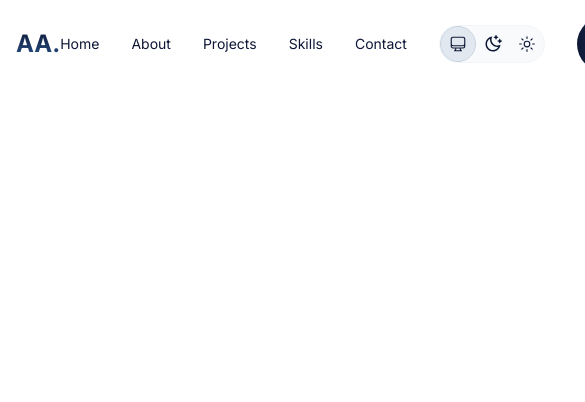
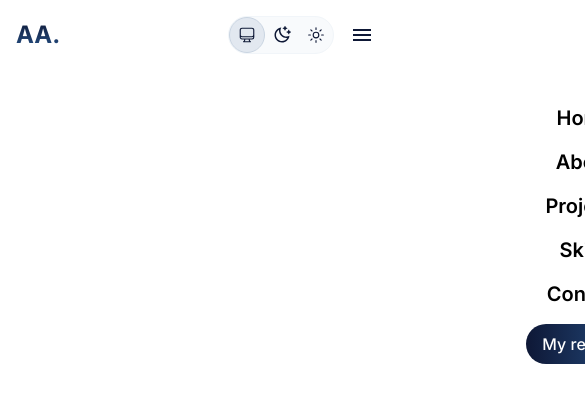
Before and after one commit to asjadahamed77/Asjad-Portfolio, a React (Vite) app: page / in a window 390 px wide. Shown: the top 402 px of the page, 585 px wide, since content can reach past the window. Built offline with nearby package versions, Linux system fonts and the light colour scheme.

Commit message:
Completed Navbar responsively and added vercel file for deploy to the vercel

```diff
--- a/src/components/Navbar.jsx
+++ b/src/components/Navbar.jsx
@@ -2,13 +2,20 @@ import React, { useEffect, useState } from "react";
 import { IoSunnyOutline } from "react-icons/io5";
 import { RiMoonClearLine } from "react-icons/ri";
 import { HiOutlineComputerDesktop } from "react-icons/hi2";
+import { IoMdMenu } from "react-icons/io";
+import { IoClose } from "react-icons/io5";
 
 
 const Navbar = () => {
   const [theme, setTheme] = useState(
     () => localStorage.getItem("theme") || "system"
   );
-  const [resolvedTheme, setResolvedTheme] = useState("light"); // actual applied theme
+  const [resolvedTheme, setResolvedTheme] = useState("light");
+  const [mobileMenuOpen, setMobileMenuOpen] = useState(false);
+
+  const handleMobileMenu = () => {
+    setMobileMenuOpen(!mobileMenuOpen);
+  }
 
   useEffect(() => {
     const applyTheme = (mode) => {
@@ -61,12 +68,13 @@ const Navbar = () => {
   };
 
   return (
-    <div className=" px-4 sm:px-12 lg:px-32">
+    <div className=" px-4 sm:px-8 xl:px-32 ">
       <div className="flex items-center justify-between py-4 sticky top-0 left-0 right-0">
         <h1 className="bg-clip-text text-transparent bg-gradient-to-b from-mainBlueLight to-secondBlueLight dark:from-slate-50 dark:to-slate-200 text-2xl font-bold cursor-pointer">
           AA.
         </h1>
-        <div className="text-mainBlueLight dark:text-slate-50 text-sm flex items-center space-x-8">
+        <div className=" text-mainBlueLight dark:text-slate-50 text-sm flex items-center gap-8">
+          <div className="hidden text-mainBlueLight dark:text-slate-50 text-sm sm:flex items-center space-x-8">
           <a href="#home" className="relative group inline-block"  >
             Home
             <span className="absolute right-0 -bottom-1 h-1 rounded-full w-0 bg-mainBlueLight dark:bg-slate-50 transition-all duration-300 group-hover:w-2/3"></span>
@@ -87,8 +95,10 @@ const Navbar = () => {
           Contact
             <span className="absolute right-0 -bottom-1 h-1 rounded-full w-0 bg-mainBlueLight dark:bg-slate-50 transition-all duration-300 group-hover:w-2/3"></span>
           </a>
+          </div>
 
-          <div
+         <div className="flex items-center gap-4">
+         <div
             className={`flex items-center  text-lg  rounded-full ${
               resolvedTheme === "dark"
                 ? "bg-white/5 border border-white/30 text-white"
@@ -130,10 +140,32 @@ const Navbar = () => {
             >
               <IoSunnyOutline />
             </p>
+
           </div>
-          <a href="/public/Asjad-Ahamed-Resume.pdf" download className="font-medium bg-gradient-to-r  from-mainBlueLight to-secondBlueLight dark:from-slate-50 dark:to-slate-200 dark:text-mainBlueLight text-white px-4 py-2 rounded-full cursor-pointer hover:opacity-90">My resume</a>
+          <p onClick={handleMobileMenu} className="sm:hidden text-mainBlueLight dark:text-slate-50 text-2xl cursor-pointer">
+            <IoMdMenu  />
+          </p>
+         </div>
+          <a href="/public/Asjad-Ahamed-Resume.pdf" download className="hidden sm:block font-medium bg-gradient-to-r  from-mainBlueLight to-secondBlueLight dark:from-slate-50 dark:to-slate-200 dark:text-mainBlueLight text-white px-4 py-2 rounded-full cursor-pointer hover:opacity-90">My resume</a>
         </div>
+
       </div>
+      {/* Mobile Menu */}
+      <div className={`fixed top-0 bottom-0 right-0 left-0 z-10 x sm:hidden bg-white/40 dark:bg-mainBlueLight/40 dark:text-white backdrop-blur-sm duration-300 transition-transform ease-linear
+  ${mobileMenuOpen ? "translate-x-0" : "translate-x-full"}`}>
+    <div className="flex justify-end p-4">
+        <IoClose onClick={handleMobileMenu} className="text-2xl" />
+    </div>
+    <div className="w-full flex flex-col items-center gap-4 mt-12">
+        <a href="#home" onClick={handleMobileMenu} className="font-semibold text-xl">Home</a>
+        <a href="#about" onClick={handleMobileMenu} className="font-semibold text-xl">About</a>
+        <a href="#projects" onClick={handleMobileMenu} className="font-semibold text-xl">Projects</a>
+        <a href="#skills" onClick={handleMobileMenu} className="font-semibold text-xl">Skills</a>
+        <a href="#contact" onClick={handleMobileMenu} className="font-semibold text-xl">Contact</a>
+        <a href="/public/Asjad-Ahamed-Resume.pdf" download className=" font-medium bg-gradient-to-r  from-mainBlueLight to-secondBlueLight dark:from-slate-50 dark:to-slate-200 dark:text-mainBlueLight text-white px-4 py-2 rounded-full cursor-pointer hover:opacity-90">My resume</a>
+    </div>
+</div>
+
     </div>
   );
 };
```
Also changed, not shown: vercel.json (added).
